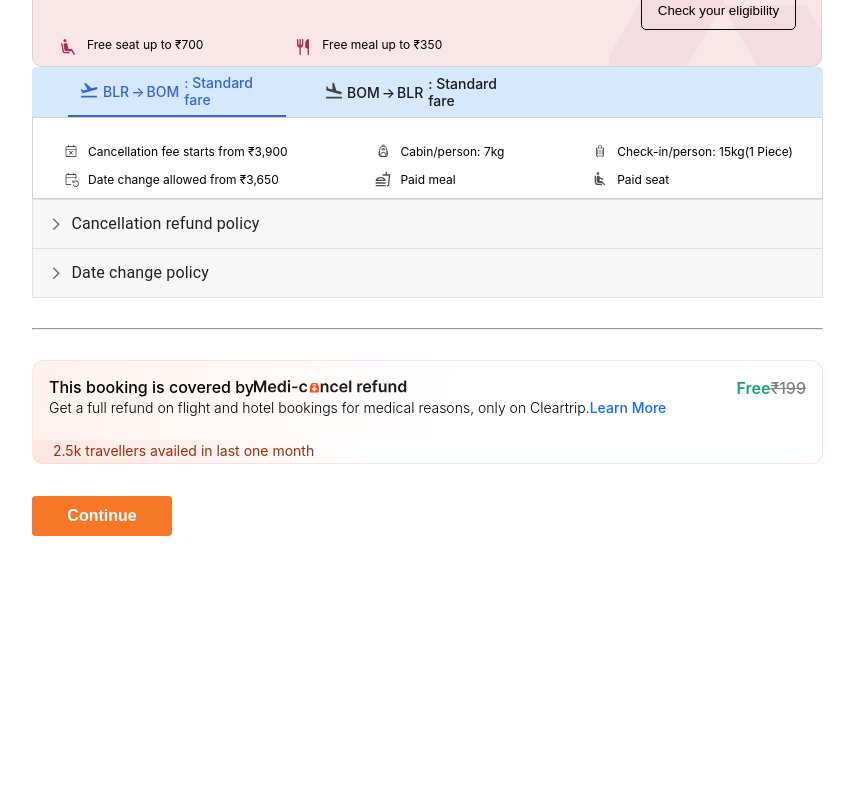
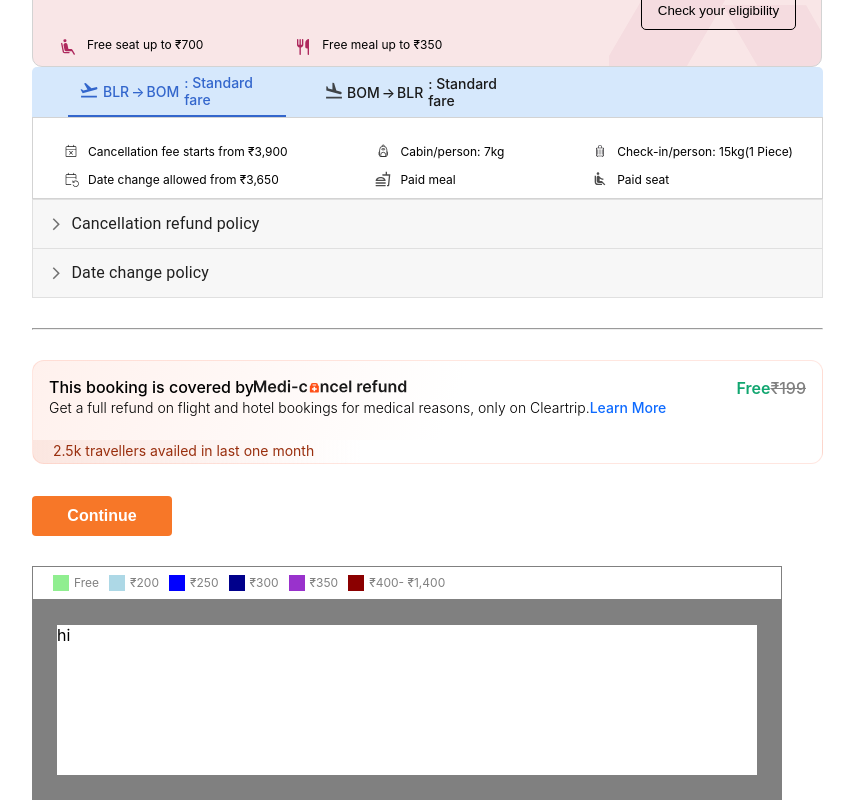
Before and after one commit to Nggohel/ClearTrip-App, a React (Create React App) app: page /reviewitinerary in a window 1280 px wide. Shown: the part 595-1395 px from the top of the page, without its empty margins (88-942 px from the left). Before the commit the page ends 1161 px from the top, so only its background shows below. Built offline with nearby package versions, Linux system fonts and the light colour scheme.

Commit message:
add selected Class

```diff
--- /dev/null
+++ b/src/Assests/Images/flightseat.jsx
@@ -0,0 +1,24 @@
+const flightSeat = () => (
+  <svg
+    height={264}
+    className="h-100p"
+    style={{
+      transform: "rotate(0deg)",
+      width: "calc(268.475px)",
+    }}
+    viewBox="0 0 240 236"
+  >
+    <g fill="none" fillRule="evenodd">
+      <path fill="#F7F7F7" fillOpacity={0.01} d="M0 0h240v236H0z" />
+      <path
+        fill="#FFF"
+        d="M210.76 234.097 240 236V0l-29.24 1.903C157.42 1.903 40 62.166 40 118c0 55.834 117.419 116.097 170.76 116.097z"
+      />
+      <path
+        fill="#E6E6E6"
+        d="M135.161 66.612 158 70.419l-15.226 43.774h-22.839zm36.161-20.935h3.807l-15.226 20.935-22.839-3.806zm-51.387 76.129h22.839L158 165.58l-22.839 3.807zm17.129 51.387 22.839-3.806 15.226 20.935h-3.807z"
+      />
+    </g>
+  </svg>
+);
+export default flightSeat;
--- /dev/null
+++ b/src/Assests/Uparrow.js
@@ -0,0 +1,17 @@
+const Uparrow = () => (
+  <svg
+    width={7}
+    height={12}
+    fill="currentColor"
+    style={{
+      transform: "rotate(-180deg)",
+    }}
+    viewBox="0 0 5 8"
+  >
+    <path
+      fillRule="evenodd"
+      d="m0 4.688 2.073.006L2.08 0l.823.013.005 4.679L5 4.695 2.483 8z"
+    />
+  </svg>
+);
+export default Uparrow;
--- /dev/null
+++ b/src/components/Flights/ChooseFlightseat.js
@@ -0,0 +1,41 @@
+import "../../styles/ChooseFlightseat.css";
+const ChooseFlightseat = () => (
+  <>
+    <div className="choose-seat">
+      <div className="typeof-seat">
+        <div className="seats">
+          <div className="seat">
+            <div className="light-green"></div>
+            <p className="seats-price">Free</p>
+          </div>
+          <div className="seat">
+            <div className="light-blue"></div>
+            <p className="seats-price">₹200</p>
+          </div>
+          <div className="seat">
+            <div className="blue"></div>
+            <p className="seats-price">₹250</p>
+          </div>
+          <div className="seat">
+            <div className="dark-blue"></div>
+            <p className="seats-price">₹300</p>
+          </div>
+          <div className="seat">
+            <div className="dark-purple"></div>
+            <p className="seats-price">₹350</p>
+          </div>
+          <div className="seat">
+            <div className="maroon"></div>
+            <p className="seats-price">₹400- ₹1,400</p>
+          </div>
+        </div>
+      </div>
+      <div className="totalseat">
+        <div className="arragement-of-seat">
+            hi
+        </div>
+      </div>
+    </div>
+  </>
+);
+export default ChooseFlightseat;
--- a/src/components/Flights/FinalFlightDataCard.js
+++ b/src/components/Flights/FinalFlightDataCard.js
@@ -3,6 +3,7 @@ import SearchFlightLogo from "../../Assests/Images/SearchFlightLogo";
 import "./../../styles/FinalFlightDataCard.css";
 import { useState } from "react";
 import useFetch from "../../Hooks/UseFetch";
+import Uparrow from "../../Assests/Uparrow";
 
 function FinalFlightDataCard() {
   const navigate = useNavigate();
@@ -33,23 +34,37 @@ function FinalFlightDataCard() {
   const [rightClick, setRightClick] = useState(false);
   const [isDepatureFlightData, setisDepatureFlightData] = useState(null);
   const [isArrivalFlightData, setisArrivalFlightData] = useState(null);
+  const [leftside, setLeftside] = useState("card-active");
 
   const handleBookFlight = () => {
     navigate("/reviewitinerary");
   };
 
-  const handleLeftFlightClick = (flight) => {
+  const handleLeftFlightClick = (e, flight) => {
+    e.stopPropagation();
+
+    document.querySelectorAll(".left-flight-data").forEach((el) => {
+      el.classList.remove("card-active");
+    });
+
+    e.currentTarget.classList.add("card-active");
+
     setLeftClick(true);
     setisDepatureFlightData(flight);
   };
 
-  const handleRightFlightClick = (flight) => {
+  const handleRightFlightClick = (e, flight) => {
+    e.stopPropagation();
+
+    document.querySelectorAll(".right-flight-data").forEach((el) => {
+      el.classList.remove("card-active");
+    });
+
+    e.currentTarget.classList.add("card-active");
+
     setRightClick(true);
     setisArrivalFlightData(flight);
   };
-
-  // console.log(isDepatureFlightData);
-  // console.log(isArrivalFlightData);
 
   return (
     <>
@@ -228,7 +243,10 @@ function FinalFlightDataCard() {
             <span>Departure</span>
             <span>Duration</span>
           </div>
-          <div className="right-flightsheadings">Price</div>
+          <div className="right-flightsheadings">
+            Price
+            <Uparrow />
+          </div>
         </div>
         <div className="flight-heading">
           <div className="left-flightsheadings">
@@ -236,7 +254,10 @@ function FinalFlightDataCard() {
             <span>Departure</span>
             <span>Duration</span>
           </div>
-          <div className="right-flightsheadings">Price</div>
+          <div className="right-flightsheadings">
+            Price
+            <Uparrow />
+          </div>
         </div>
       </div>
 
@@ -248,9 +269,13 @@ function FinalFlightDataCard() {
             data.flights.map((flight, index) => (
               <div
                 key={index}
-                className="left-flight-data"
-                onClick={() => {
-                  handleLeftFlightClick(flight);
+                className={
+                  index == 0
+                    ? "left-flight-data card-active"
+                    : "left-flight-data"
+                }
+                onClick={(e) => {
+                  handleLeftFlightClick(e, flight);
                 }}
               >
                 <div className="logo">
@@ -284,10 +309,15 @@ function FinalFlightDataCard() {
           {arrivalData.flights &&
             arrivalData.flights.map((flight, index) => (
               <div
-                className="right-flight-data"
+                className={
+                  index == 0
+                    ? "right-flight-data card-active"
+                    : "right-flight-data"
+                }
+                id="right-data"
                 key={index}
-                onClick={() => {
-                  handleRightFlightClick(flight);
+                onClick={(e) => {
+                  handleRightFlightClick(e, flight);
                 }}
               >
                 <div className="logo">
@@ -320,25 +350,3 @@ function FinalFlightDataCard() {
   );
 }
 export default FinalFlightDataCard;
-
-{
-  /* <div className="left">
-<div className="left-div">
-  <span>logo</span>
-  <span>logoname</span>
-</div>
-<div className="left-div">
-  <span>time</span>
-  <span>place</span>
-</div>
-<div className="left-div">
-  <span>time</span>
-  <hr></hr>
-  <span>place</span>
-</div>
-<div className="left-div">
-  <span>time</span>
-  <span>place</span>
-</div>
-</div> */
-}
--- a/src/components/Flights/FlightReviewItinerary.js
+++ b/src/components/Flights/FlightReviewItinerary.js
@@ -1,5 +1,6 @@
 import applogo from "../../Assests/Images/AppLogo.png";
 import AvtaarLogo from "../../Assests/Images/AvtaarLogo";
+import flightSeat from "../../Assests/Images/flightseat";
 import "../../styles/FlightReviewItinerary.css";
 import LeftFlightReviewItinerary from "./LeftFlightReviewItinerary";
 
@@ -16,7 +17,9 @@ function FlightReviewItinerary() {
         </div>
       </div>
       <hr className="hr-line"></hr>
-      <LeftFlightReviewItinerary/>
+
+      <LeftFlightReviewItinerary />
+
     </>
   );
 }
--- a/src/components/Flights/FlightSearchCard.js
+++ b/src/components/Flights/FlightSearchCard.js
@@ -124,10 +124,6 @@ function FlightSearchCard({ icon }) {
           </div>
         </div>
       </div>
-
-      {/* <srcValue.Provider value={searchData}>
-        <FinalFlightDataCard />
-      </srcValue.Provider> */}
     </>
   );
 }
--- a/src/components/Flights/LeftFlightReviewItinerary.js
+++ b/src/components/Flights/LeftFlightReviewItinerary.js
@@ -20,6 +20,7 @@ import Cancelticket from "../../Assests/Images/Flight/Cancelticket";
 import DateChange from "../../Assests/Images/Flight/DateChange";
 import mediCancelDTSvg from "../../Assests/Images/mediCancelDTSvg.svg";
 import DownArrow from "../../Assests/Images/DownArrow";
+import ChooseFlightseat from "./ChooseFlightseat";
 function LeftFlightReviewItinerary() {
   const [showForm, setShowForm] = useState(false);
 
@@ -404,6 +405,7 @@ function LeftFlightReviewItinerary() {
           </div>
         </div>
       )}
+      <ChooseFlightseat />
     </>
   );
 }
--- /dev/null
+++ b/src/styles/ChooseFlightseat.css
@@ -0,0 +1,73 @@
+.choose-seat {
+  margin-left: 7.5rem;
+}
+.typeof-seat {
+  width: 750px;
+  height: 20px;
+  padding: 16px 20px;
+  border: 1px solid gray;
+  display: flex;
+  align-items: center;
+}
+.seats {
+  width: 440px;
+  height: 20px;
+  display: flex;
+  align-items: center;
+  gap: 10px;
+}
+.seat {
+  display: flex;
+  align-items: center;
+  gap: 5px;
+}
+.light-green {
+  height: 16px;
+  width: 16px;
+  background-color: lightgreen;
+}
+.light-blue {
+  height: 16px;
+  width: 16px;
+  background-color: lightblue;
+}
+.blue {
+  height: 16px;
+  width: 16px;
+  background-color: blue;
+}
+.dark-blue {
+  height: 16px;
+  width: 16px;
+  background-color: darkblue;
+}
+.dark-purple {
+  height: 16px;
+  width: 16px;
+  background-color: darkorchid;
+}
+.maroon {
+  height: 16px;
+  width: 16px;
+  background-color: darkred;
+}
+
+.seats-price {
+  font-size: 12px;
+  line-height: 16px;
+  color: grey;
+}
+.totalseat {
+  width: 750px;
+  height: 200px;
+  border: 1px solid gray;
+  background-color: grey;
+  display: flex;
+  align-items: center;
+  justify-content: center;
+}
+.arragement-of-seat {
+  width: 700px;
+  height: 150px;
+  background-color: white;
+}
--- a/src/styles/FinalFlightDataCard.css
+++ b/src/styles/FinalFlightDataCard.css
@@ -7,9 +7,9 @@
   width: 815px;
   height: 106px;
   display: flex;
-
   align-items: center;
   justify-content: space-around;
+  cursor: pointer;
 }
 .left {
   width: 292px;
@@ -68,8 +68,12 @@
   padding: 5px;
 }
 .right-flightsheadings {
-  color: blue;
+  color: #36c;
   padding: 5px;
+  display: flex;
+  align-items: center;
+  gap: 3px;
+  font-weight: 500;
 }
 .flight-data {
   margin-top: 10px;
@@ -78,6 +82,7 @@
   width: 100%;
   height: 100vh;
   gap: 14px;
+  cursor: pointer;
 }
 
 .leftside-flight-data,
@@ -169,7 +174,7 @@
   font-size: 10px;
   font-weight: 500;
 }
-.selected-flight{
-  background-color: lightblue;
-  border: 1px solid blue;
+.card-active {
+  background-color: #eff5fc;
+  border: 1px solid #36c;
 }
```
